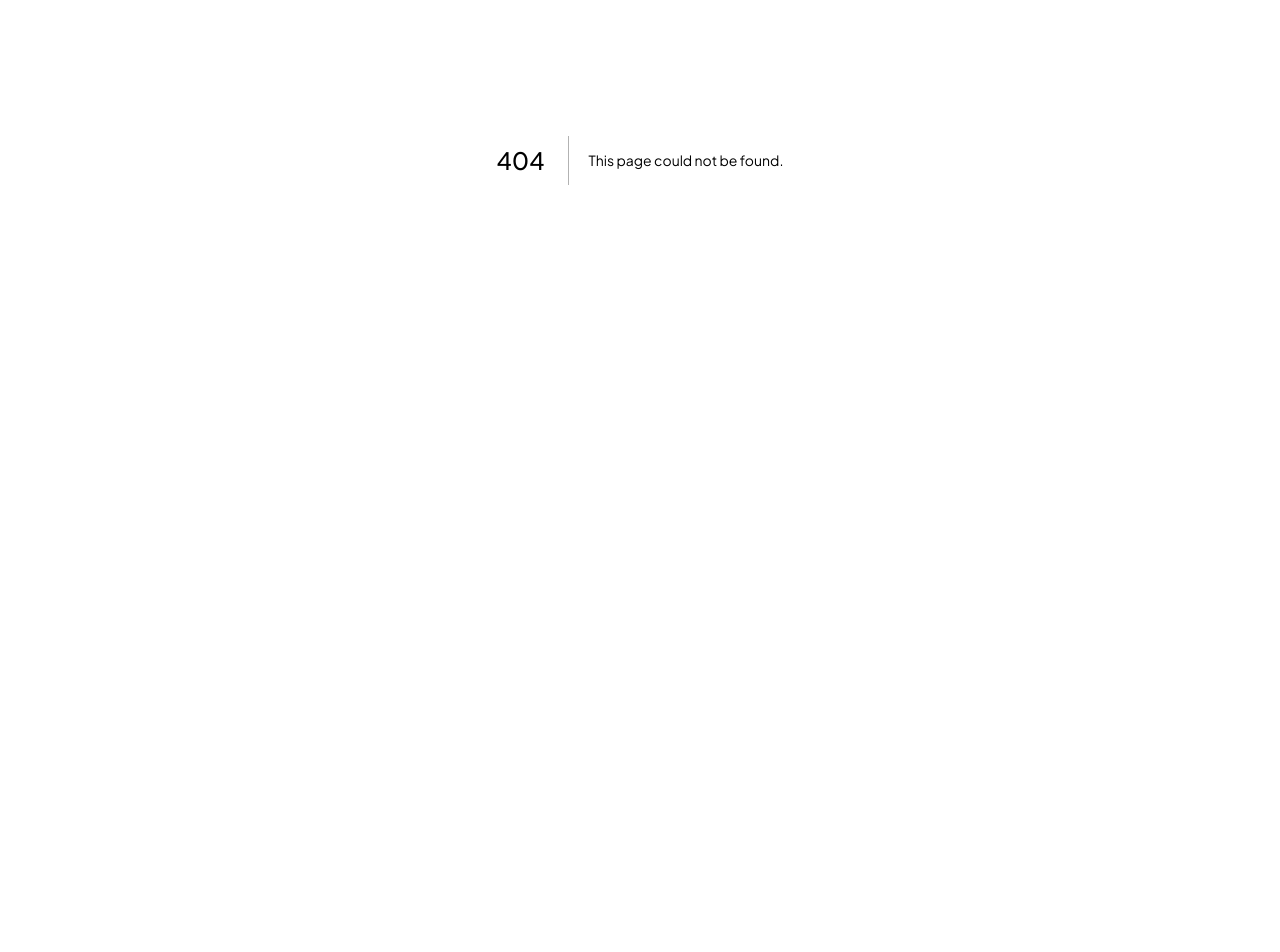
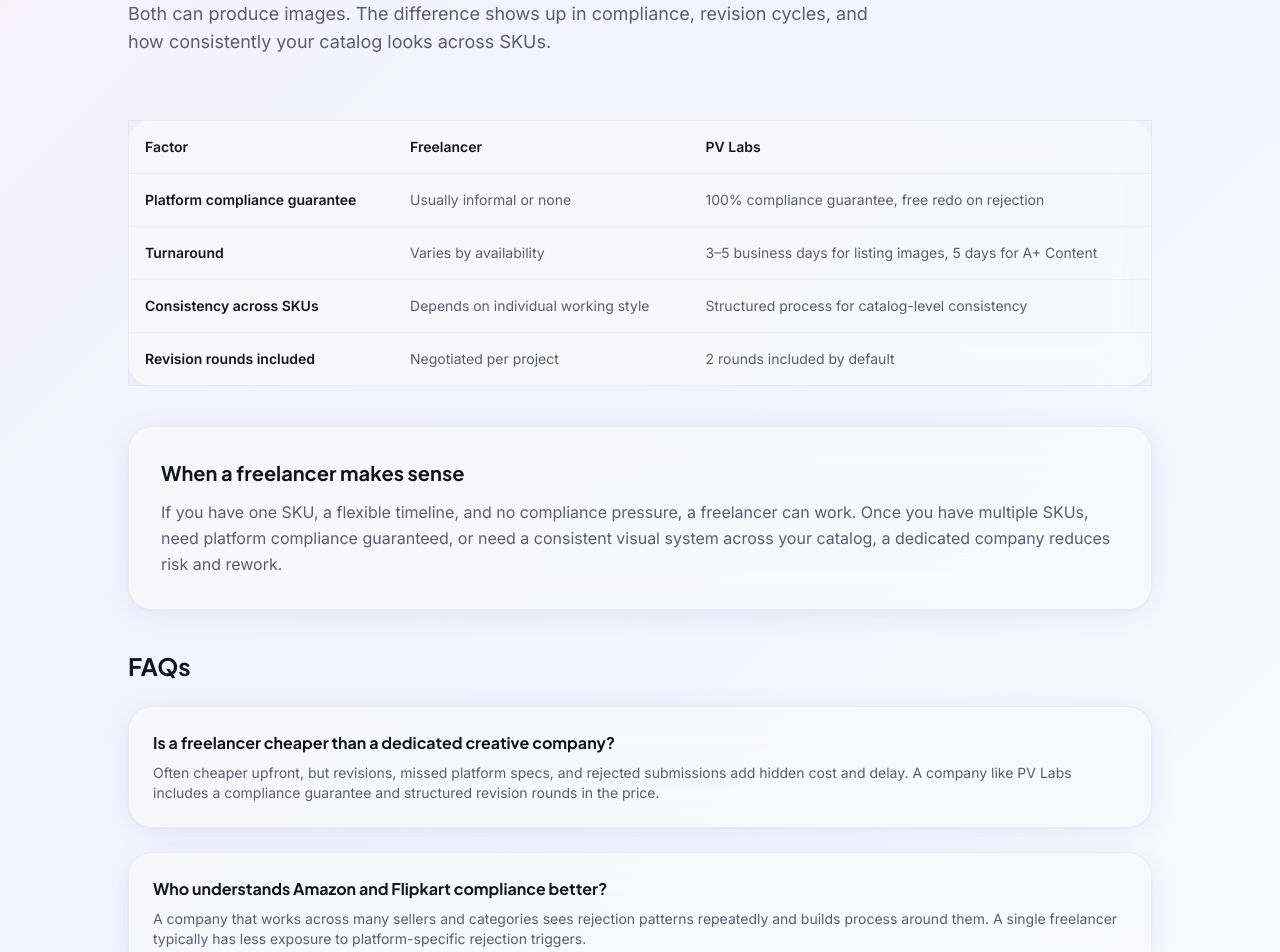
Before and after one commit to tankarsharma/pv-labs-next, a Next.js app: page /amazon-creative-agency-vs-freelancer in a window 1280 px wide. Before the commit this address had no page. Shown: the part 240-1192 px from the top of the page. Before the commit the page ends 800 px from the top, so only its background shows below. Built offline with nearby package versions, Linux system fonts and the light colour scheme.

Commit message:
Create page for Amazon Creative Agency vs Freelancer
This file contains a page comparing freelancers and dedicated Amazon creative companies, including metadata, FAQs, and structured content for SEO.

```diff
--- /dev/null
+++ b/app/amazon-creative-agency-vs-freelancer/page.tsx
@@ -0,0 +1,139 @@
+import type { Metadata } from "next";
+import Link from "next/link";
+import Navbar from "@/components/layout/Navbar";
+import Footer from "@/components/layout/Footer";
+import JsonLd from "@/components/seo/JsonLd";
+import { breadcrumbSchema } from "@/lib/seo/schema";
+
+const URL = "https://pvlabs.ai/amazon-creative-agency-vs-freelancer";
+
+export const metadata: Metadata = {
+  title: "Amazon Creative Company vs Freelancer — What Should You Hire?",
+  description:
+    "Comparing a freelancer vs a dedicated Amazon creative company for listing images, A+ Content, and Brand Store — cost, speed, compliance, and consistency compared.",
+  alternates: { canonical: URL },
+  openGraph: { url: URL },
+};
+
+const faqs = [
+  {
+    question: "Is a freelancer cheaper than a dedicated creative company?",
+    answer:
+      "Often cheaper upfront, but revisions, missed platform specs, and rejected submissions add hidden cost and delay. A company like PV Labs includes a compliance guarantee and structured revision rounds in the price.",
+  },
+  {
+    question: "Who understands Amazon and Flipkart compliance better?",
+    answer:
+      "A company that works across many sellers and categories sees rejection patterns repeatedly and builds process around them. A single freelancer typically has less exposure to platform-specific rejection triggers.",
+  },
+  {
+    question: "What if I only need one image set, not ongoing work?",
+    answer:
+      "PV Labs supports single-SKU orders as well as bulk packages — you don't need an ongoing retainer to get platform-compliant creative.",
+  },
+];
+
+export default function Page() {
+  const breadcrumbJsonLd = breadcrumbSchema([
+    { name: "Home", item: "https://pvlabs.ai" },
+    { name: "Creative Company vs Freelancer", item: URL },
+  ]);
+
+  const faqJsonLd = {
+    "@context": "https://schema.org",
+    "@type": "FAQPage",
+    mainEntity: faqs.map((f) => ({
+      "@type": "Question",
+      name: f.question,
+      acceptedAnswer: { "@type": "Answer", text: f.answer },
+    })),
+  };
+
+  return (
+    <div className="min-h-screen gradient-bg-soft">
+      <Navbar />
+      <JsonLd id="ld-json-breadcrumb" data={breadcrumbJsonLd} />
+      <JsonLd id="ld-json-faq" data={faqJsonLd} />
+
+      <section className="pt-24 pb-16 px-6 md:px-12">
+        <div className="max-w-5xl mx-auto">
+          <h1 className="font-heading text-4xl md:text-6xl font-extrabold text-foreground mb-6">
+            Freelancer vs a Dedicated Amazon Creative Company
+          </h1>
+          <p className="text-muted-foreground text-lg max-w-3xl">
+            Both can produce images. The difference shows up in compliance, revision cycles, and
+            how consistently your catalog looks across SKUs.
+          </p>
+        </div>
+      </section>
+
+      <section className="px-6 md:px-12 pb-16">
+        <div className="max-w-5xl mx-auto overflow-x-auto">
+          <table className="w-full glass-card text-sm">
+            <thead>
+              <tr className="text-left border-b border-border/50">
+                <th className="p-4 font-bold text-foreground">Factor</th>
+                <th className="p-4 font-bold text-foreground">Freelancer</th>
+                <th className="p-4 font-bold text-foreground">PV Labs</th>
+              </tr>
+            </thead>
+            <tbody className="text-muted-foreground">
+              <tr className="border-b border-border/30">
+                <td className="p-4 font-semibold text-foreground">Platform compliance guarantee</td>
+                <td className="p-4">Usually informal or none</td>
+                <td className="p-4">100% compliance guarantee, free redo on rejection</td>
+              </tr>
+              <tr className="border-b border-border/30">
+                <td className="p-4 font-semibold text-foreground">Turnaround</td>
+                <td className="p-4">Varies by availability</td>
+                <td className="p-4">3–5 business days for listing images, 5 days for A+ Content</td>
+              </tr>
+              <tr className="border-b border-border/30">
+                <td className="p-4 font-semibold text-foreground">Consistency across SKUs</td>
+                <td className="p-4">Depends on individual working style</td>
+                <td className="p-4">Structured process for catalog-level consistency</td>
+              </tr>
+              <tr>
+                <td className="p-4 font-semibold text-foreground">Revision rounds included</td>
+                <td className="p-4">Negotiated per project</td>
+                <td className="p-4">2 rounds included by default</td>
+              </tr>
+            </tbody>
+          </table>
+        </div>
+
+        <div className="max-w-5xl mx-auto mt-10 glass-card p-8">
+          <h2 className="font-heading text-xl font-bold text-foreground mb-3">When a freelancer makes sense</h2>
+          <p className="text-muted-foreground leading-relaxed">
+            If you have one SKU, a flexible timeline, and no compliance pressure, a freelancer can
+            work. Once you have multiple SKUs, need platform compliance guaranteed, or need a
+            consistent visual system across your catalog, a dedicated company reduces risk and rework.
+          </p>
+        </div>
+
+        <div className="max-w-5xl mx-auto mt-10">
+          <h2 className="font-heading text-2xl font-bold text-foreground mb-6">FAQs</h2>
+          <div className="space-y-6">
+            {faqs.map((f, i) => (
+              <div key={i} className="glass-card p-6">
+                <h3 className="font-bold text-foreground mb-2">{f.question}</h3>
+                <p className="text-muted-foreground text-sm">{f.answer}</p>
+              </div>
+            ))}
+          </div>
+        </div>
+
+        <div className="max-w-5xl mx-auto mt-10 flex flex-col sm:flex-row gap-4">
+          <Link href="/case-studies" className="bg-background text-foreground px-8 py-4 rounded-full font-bold border border-border text-center">
+            See case studies
+          </Link>
+          <Link href="/contact" className="gradient-btn px-8 py-4 font-bold text-center">
+            Talk to PV Labs
+          </Link>
+        </div>
+      </section>
+
+      <Footer />
+    </div>
+  );
+}
```
